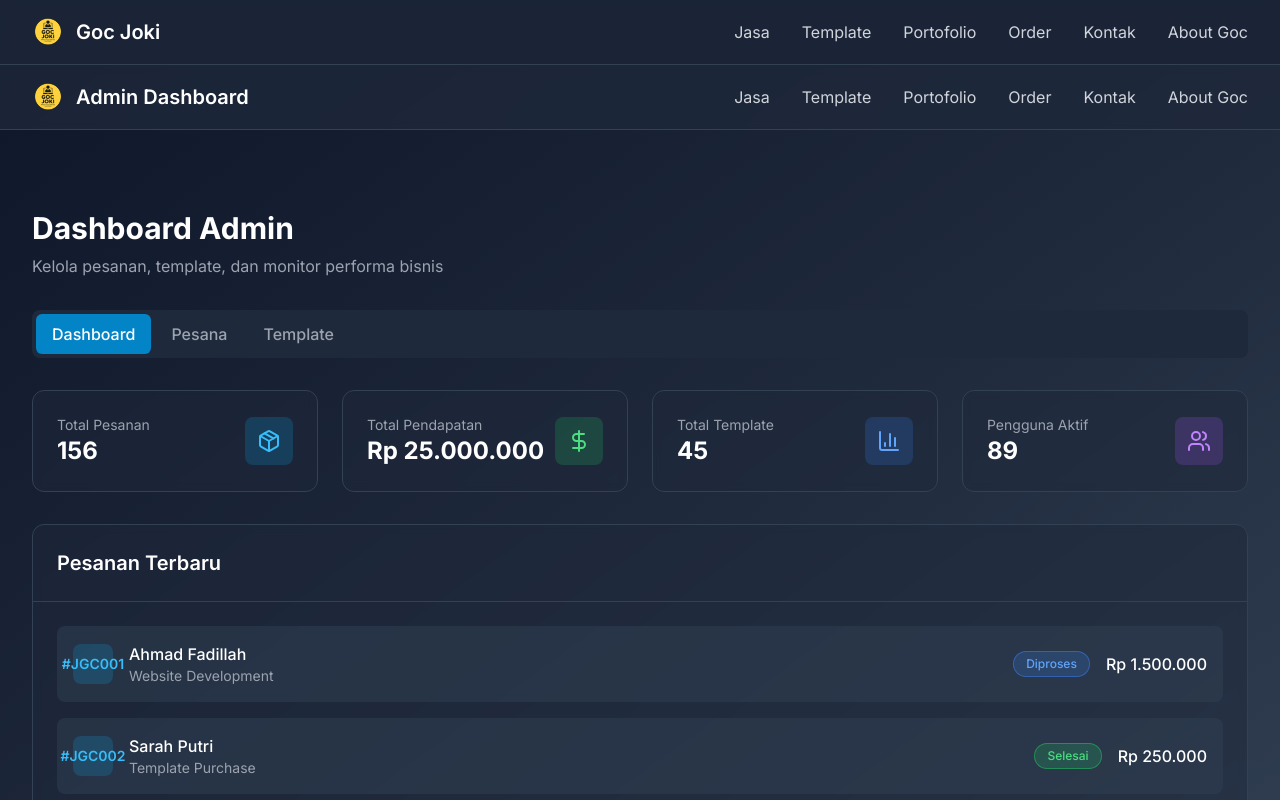
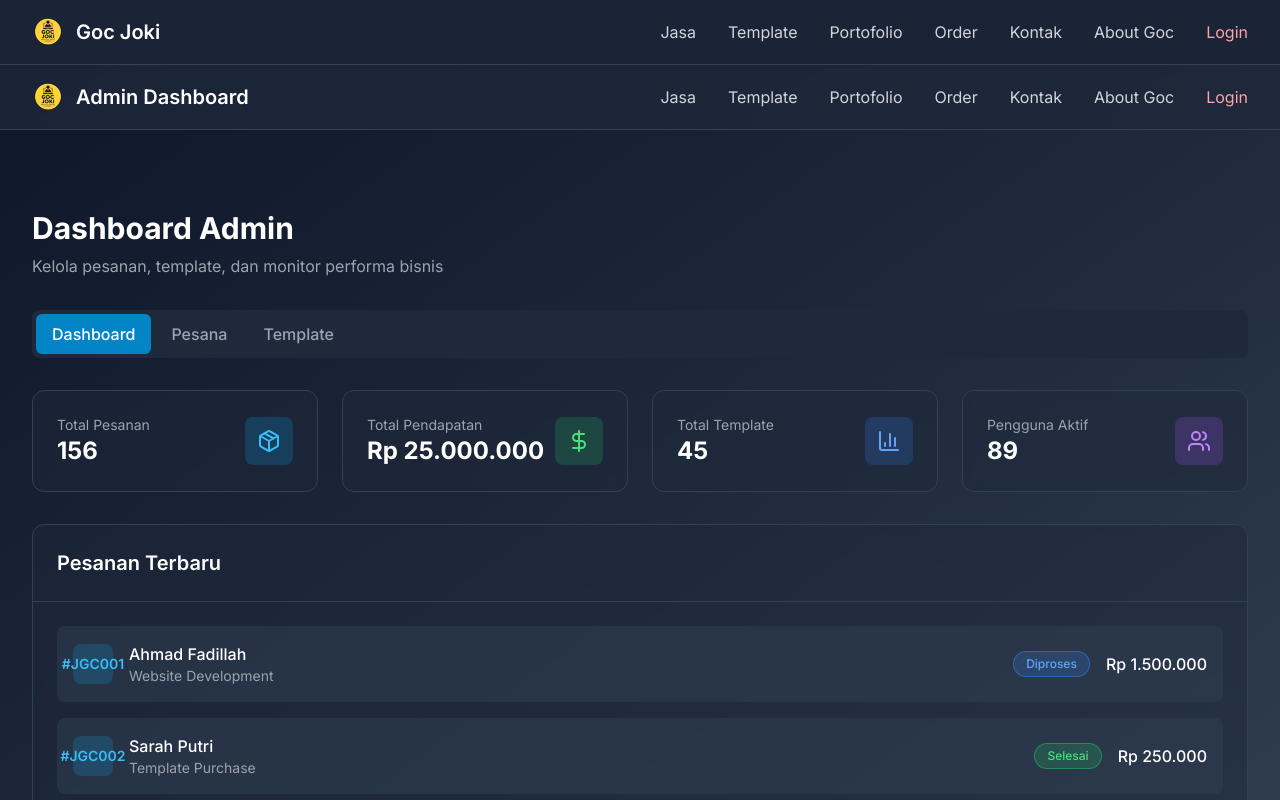
Before and after one commit to Bramahimm/gocJoki-blog, a Next.js app: page /admin in a window 1280 px wide. Shown: the top 800 px of the page. Built offline with nearby package versions, Linux system fonts and the light colour scheme.

Commit message:
add login navigation

```diff
--- a/components/Navigation.tsx
+++ b/components/Navigation.tsx
@@ -64,6 +64,11 @@ export default function Navigation({ siteName = "Goc Joki" }: NavigationProps) {
               className="text-gray-300 hover:text-white transition-colors">
               About Goc
             </Link>
+            <Link
+              href="#"
+              className="text-red-300 hover:text-white transition-colors">
+              Login
+            </Link>
           </div>
 
           {/* Mobile menu button */}
```
